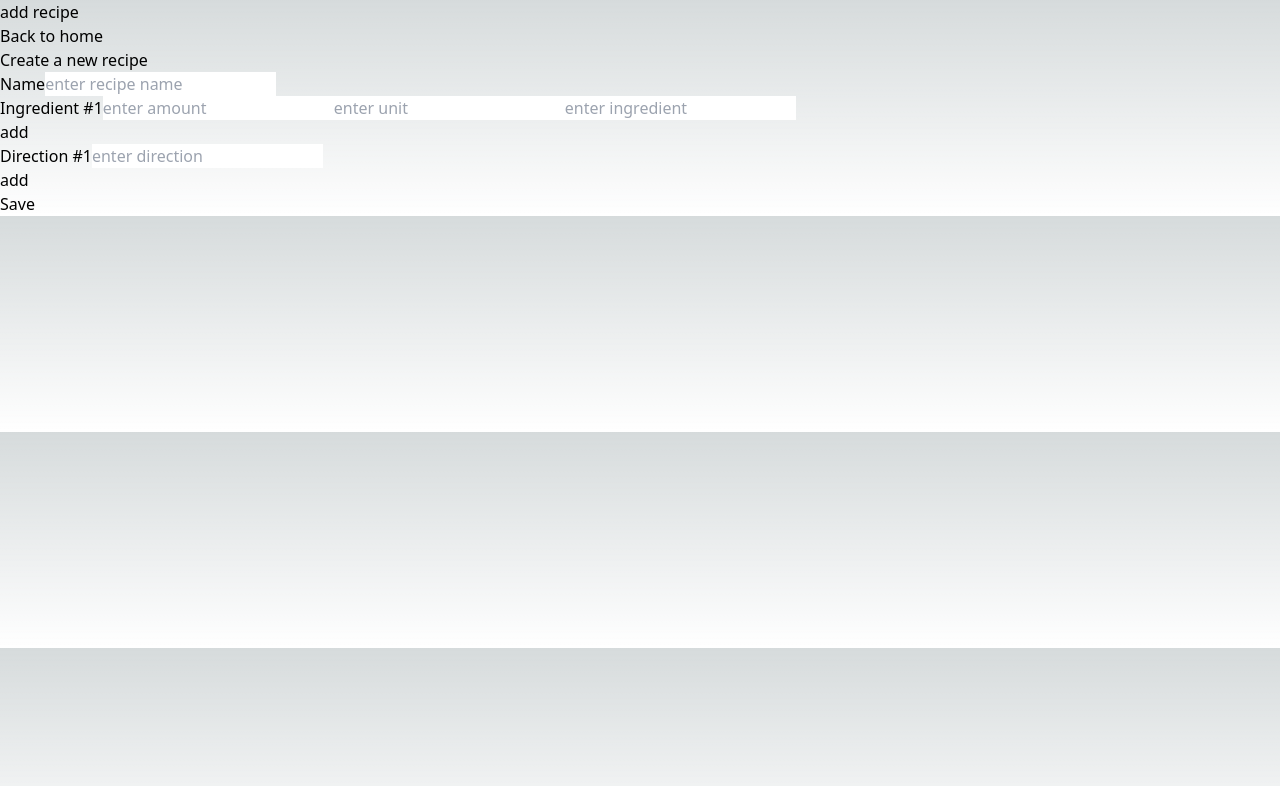
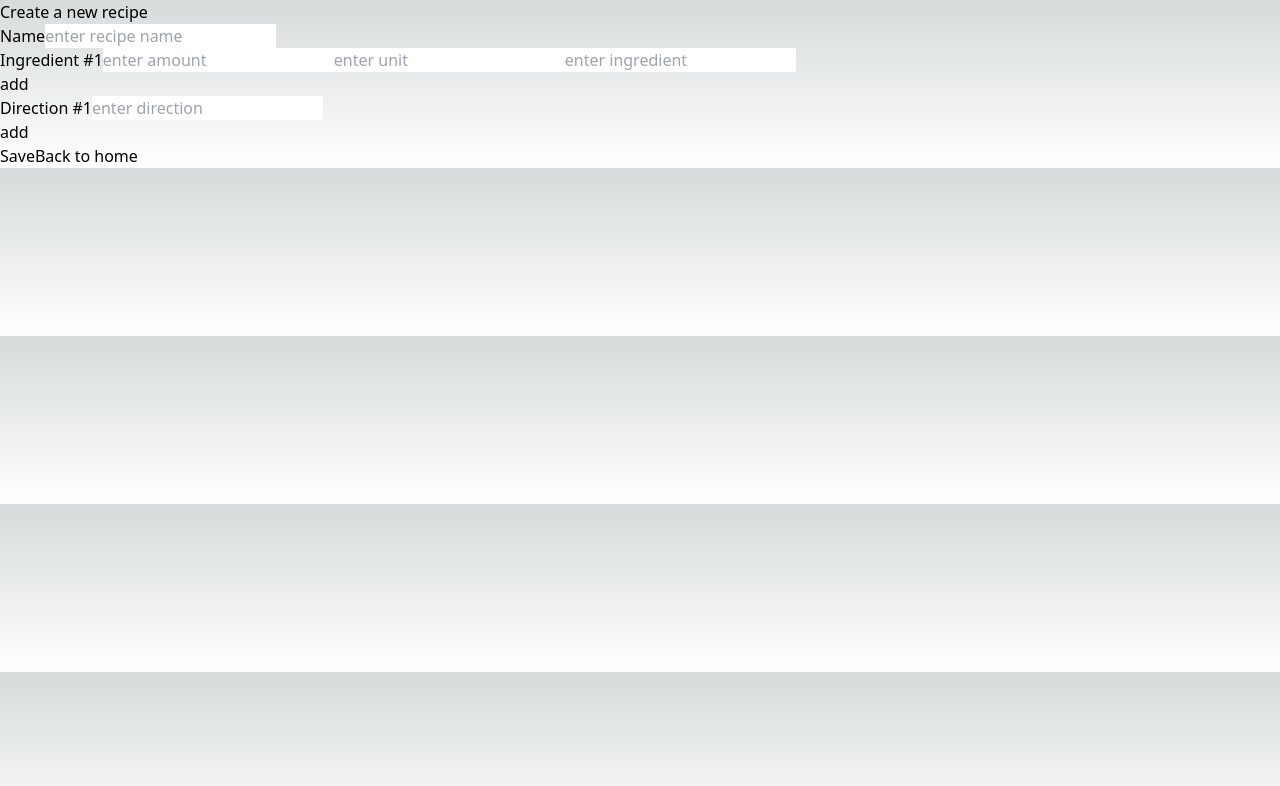
Before and after one commit to blee2125/recipe-stash, a Next.js app: page /recipes/add-recipe in a window 1280 px wide. Shown: the top 786 px of the page. Built offline with nearby package versions, Linux system fonts and the light colour scheme.

Commit message:
cleaned up view and code

```diff
--- a/pages/recipes/add-recipe.tsx
+++ b/pages/recipes/add-recipe.tsx
@@ -6,12 +6,8 @@ export default function AddRecipe() {
 
     return (
         <>
-          <h1>add recipe</h1>
-          <h2>
-            <Link href="/">Back to home</Link>
-          </h2>
-
           <RecipeForm />
+          <Link href="/">Back to home</Link>
         </>
     );
 }
```
